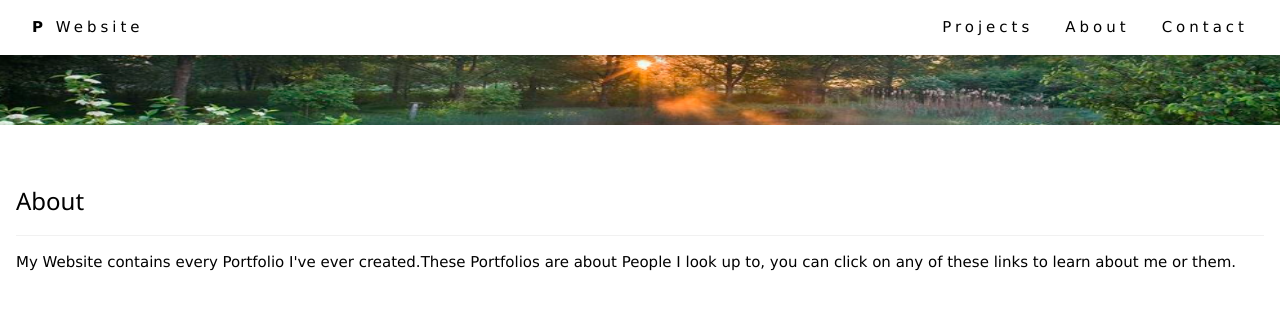
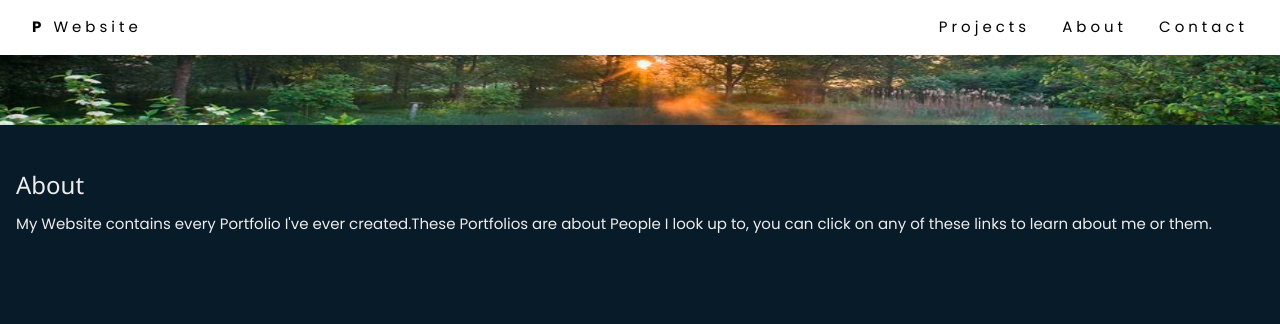
Before and after one commit to fredyyyyy/Portfolio, a plain HTML site: page about.html in a window 1280 px wide. Shown: the top 324 px of the page. Drawn offline with nearby package versions, Linux system fonts and the light colour scheme.

Commit message:
added a background to every page except nav

```diff
--- a/about.html
+++ b/about.html
@@ -25,8 +25,11 @@
             <a href="projects.html" class="w3-bar-item w3-button">Projects</a>
             <a href="about.html" class="w3-bar-item w3-button">About</a>
             <a href="contact.html" class="w3-bar-item w3-button">Contact</a>
-        </div></div> <meta charset="UTF-8">
-    <meta name="viewport" content="width=device-width, initial-scale=1"></div>
+        </div>
+    </div>
+    <meta charset="UTF-8">
+    <meta name="viewport" content="width=device-width, initial-scale=1">
+</div>
 </div>
 
 <img class="image" src="images/css.jpg" alt="Portfolios" width="1500" height="125">
@@ -34,8 +37,9 @@
 
 </div>
 <div class="w3-container w3-padding-32" id="about">
-    <h3 class="w3-border-bottom w3-border-light-grey w3-padding-16">About</h3>
-    <p>My Website contains every Portfolio I've ever created.These Portfolios are about People I look up to, you can click on any of these links to learn about me or them.
+    <h3 class="">About</h3>
+    <p>My Website contains every Portfolio I've ever created.These Portfolios are about People I look up to, you can
+        click on any of these links to learn about me or them.
     </p>
 </div>
 </body>
--- a/style.css
+++ b/style.css
@@ -1,4 +1,29 @@
-body{
-    background: url('.jpg');
-    background-size: cover;
+@import url('https://fonts.googleapis.com/css2?family=Poppins:wght@300;400;500;600;700;800;900&display=swap');
+
+* {
+    margin: 0;
+    padding: 0;
+    box-sizing: border-box;
+    text-decoration: none;
+    border: none;
+    outline: none;
+    scroll-behavior: smooth;
+    font-family: 'Poppins', sans-serif;
 }
+
+:root {
+    --bg-color: #081b29;
+    --second-bg-color: #112e42;
+    --text-color: #ededed;
+    --main-color: #00abf0;
+}
+
+html {
+    font-size:62.5%;
+    overflow-x: hidden;
+}
+
+body {
+    background: var(--bg-color);
+    color: var(--text-color);
+}
```
Also changed, not shown: contact.html (+1 -1 lines).
